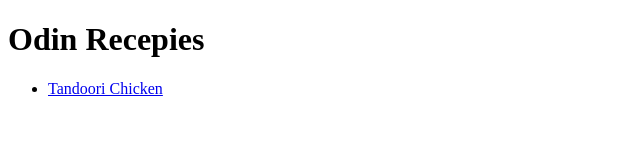
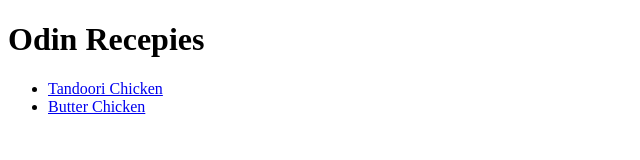
Before and after one commit to JPThrives/odin-recepies, a plain HTML site: page index.html in a window 1280 px wide. Shown: the whole page, without its empty margins (0-640 px from the left). Drawn offline with Linux system fonts and the light colour scheme.

Commit message:
linked ButterChicken.html to  index.html

```diff
--- a/index.html
+++ b/index.html
@@ -10,6 +10,7 @@
         <h1>Odin Recepies</h1>
     <ul>
         <li><a href="recepies/TandooriChicken.html">Tandoori Chicken</a></li>
+        <li><a href="recepies/ButterChicken.html">Butter Chicken</a></li>
     </ul>
     </div>
 </body>
```
